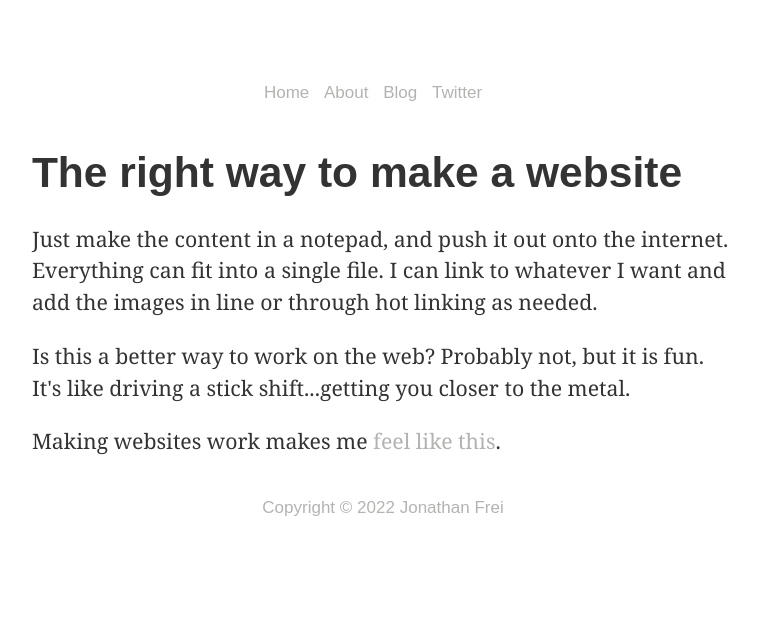
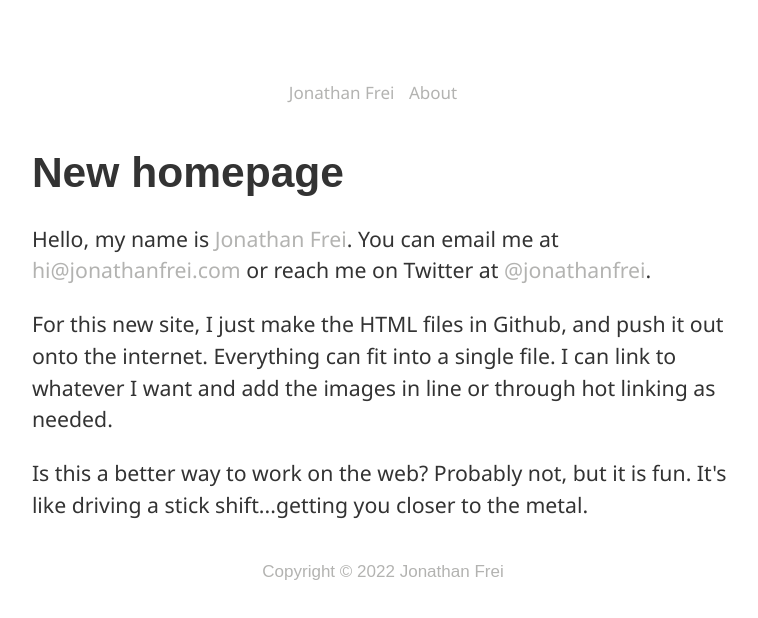
Before and after one commit to jonathanfrei/jonathanfrei.com, a plain HTML site: page index.html in a window 1280 px wide. Shown: the whole page, without its empty margins (257-1015 px from the left). Drawn offline with Linux system fonts and the light colour scheme.

Commit message:
Update index.html

```diff
--- a/index.html
+++ b/index.html
@@ -2,19 +2,19 @@
 <!DOCTYPE html>
 <html>
 <head>
-<title>Testing template for static github site</title>
+<title>Joanthan Frei - Based on a true story</title>
 <meta name="description" content="An experiment in HTML">
 <meta charset="UTF-8" />
 <meta name="viewport" content="width=device-width, initial-scale=1" />
 <link rel="shortcut icon" href="https://jonathanfrei.com/wp-content/uploads/2014/10/favicon.ico">
 <style>
-		body { font: 133%/1.5 Lora, Georgia, serif; color: #333; max-width: 33em; padding:3%;margin-left:auto;margin-right:auto;}
+		body { font: 133%/1.5 avenir,'Segoe UI',sans-serif; color: #333; max-width: 33em; padding:3%;margin-left:auto;margin-right:auto;}
 		h1 {line-height:1em;font-family:'Source Sans Pro',sans-serif;}
 		img {max-width:100%;display:block;margin-left:auto;margin-right:auto;}
 		a {color:#b3b3b1;text-decoration:none;}
 		a:hover {color:#ccc;}
 		blockquote {font-style: italic;}
-		.nav ul, .nav li, ul {display:inline-block;list-style:none;-webkit-padding-start: 0px;font-family:'Source Sans Pro',sans-serif;padding-right:10px;text-align:center;}
+		.nav ul, .nav li, ul {display:inline-block;list-style:none;-webkit-padding-start: 0px;font-family:avenir,'Segoe UI',sans-serif;padding-right:10px;text-align:center;}
 		footer, header  {font-size:80%;color:#b3b3b1;text-align:center;padding-top:1em;font-family:'Source Sans Pro', sans-serif;}
 		@media only screen and (max-width: 600px) {body {font-size: 100%;padding:10px;}}
 	</style>
@@ -22,16 +22,17 @@
 <body>
 <header>
 <ul class="nav">
-<li><a href="https://media.jonathanfrei.com/pages/template/">Home</a></li>
+<li><a href="https://jonathanfrei.com">Jonathan Frei</a></li>
 <li><a href="http:/jonathanfrei.com/about">About</a></li>
-<li><a href="http:/jonathanfrei.com">Blog</a></li>
-<li><a href="https://twitter.com/jonathanfrei">Twitter</a></li>
 </ul>
 </header>
-<h1>The right way to make a website</h1>
-<p>Just make the content in a notepad, and push it out onto the internet. Everything can fit into a single file. I can link to whatever I want and add the images in line or through hot linking as needed.</p>
+<h1>New homepage</h1>
+<p>Hello, my name is <a href="https://jonathanfrei.com">Jonathan Frei</a>. You can email me at
+<a title="click to email me" href="cdn-cgi/l/email-protection.html#0c64654c6663626d78646d626a7e6965226f6361">hi@jonathanfrei.com</a>
+or reach me on Twitter at <a href="https://twitter.com/jonathanfrei" target="_blank" rel="noopener noreferrer">@jonathanfrei</a>.</p>
+<p>For this new site, I just make the HTML files in Github, and push it out onto the internet. Everything can fit into a single file.
+I can link to whatever I want and add the images in line or through hot linking as needed.</p>
 <p>Is this a better way to work on the web? Probably not, but it is fun. It's like driving a stick shift...getting you closer to the metal.</p>
-<p>Making websites work makes me <a href="https://jonathanfrei.com/i/beerdance.gif">feel like this</a>.</p>
 <footer>
 Copyright © 2022 Jonathan Frei
 </footer>
```
